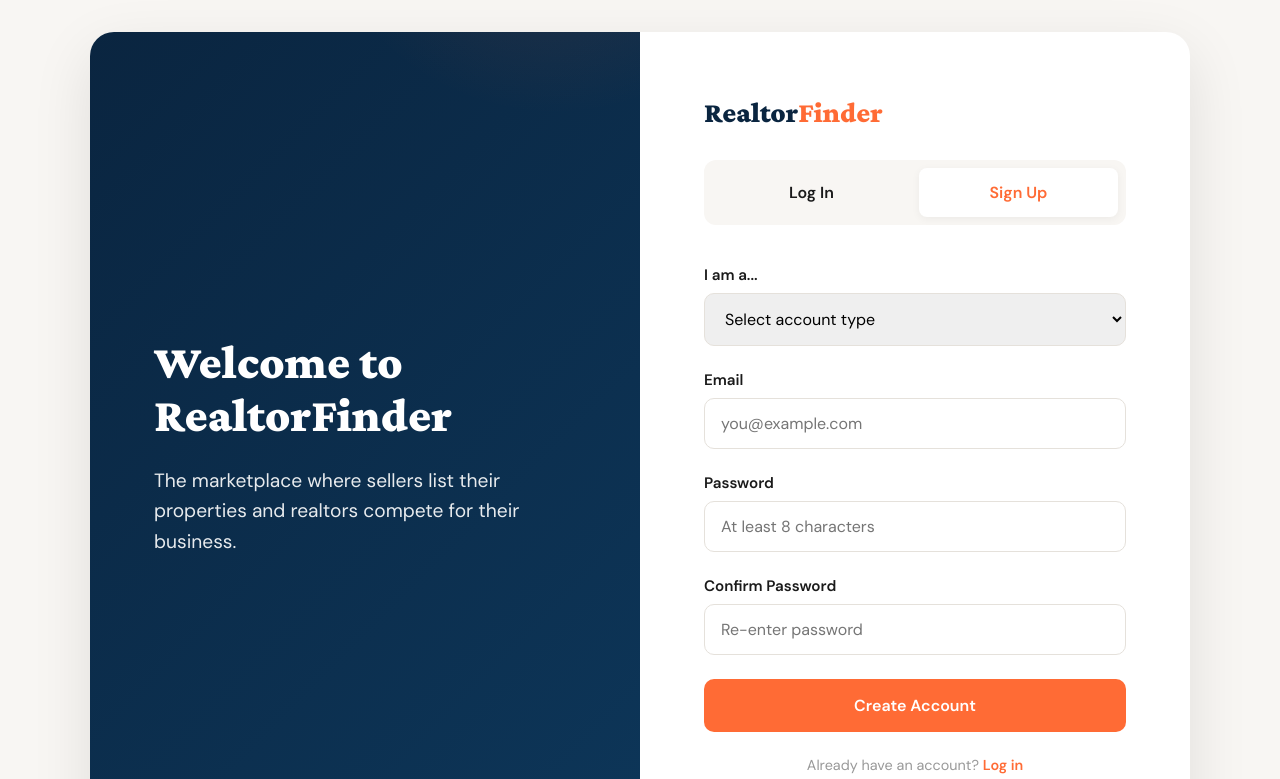
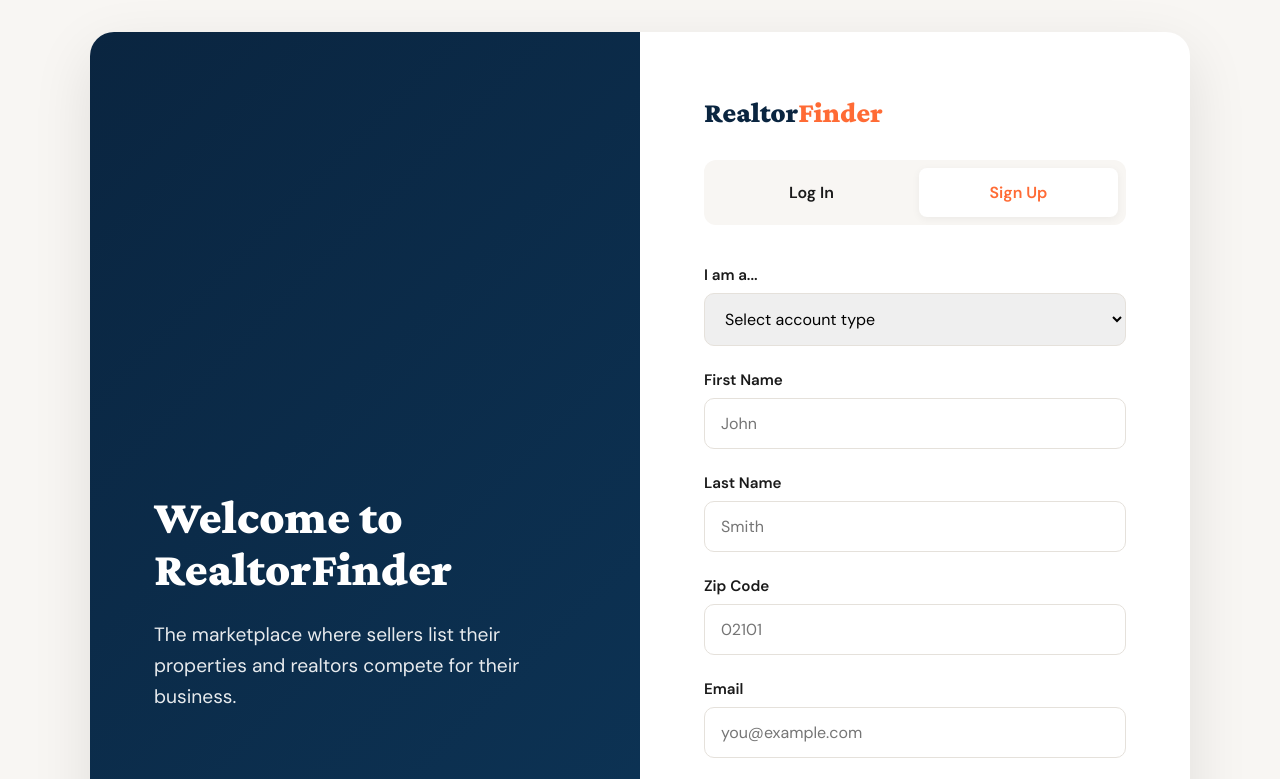
Before and after one commit to andrewserrazina/RealtorFinder, a website: page public/login.html in a window 1280 px wide. Both pictures are taken after a click on the element "Sign Up". Shown: the top 779 px of the page. Drawn offline with nearby package versions, Linux system fonts and the light colour scheme.

Commit message:
Add files via upload

```diff
--- a/public/login.html
+++ b/public/login.html
@@ -314,6 +314,18 @@
                         </select>
                     </div>
                     <div class="form-group">
+                        <label>First Name</label>
+                        <input type="text" name="firstName" placeholder="John" required>
+                    </div>
+                    <div class="form-group">
+                        <label>Last Name</label>
+                        <input type="text" name="lastName" placeholder="Smith" required>
+                    </div>
+                    <div class="form-group">
+                        <label>Zip Code</label>
+                        <input type="text" name="zipCode" placeholder="02101" required pattern="[0-9]{5}" maxlength="5">
+                    </div>
+                    <div class="form-group">
                         <label>Email</label>
                         <input type="email" name="email" placeholder="you@example.com" required>
                     </div>
```
